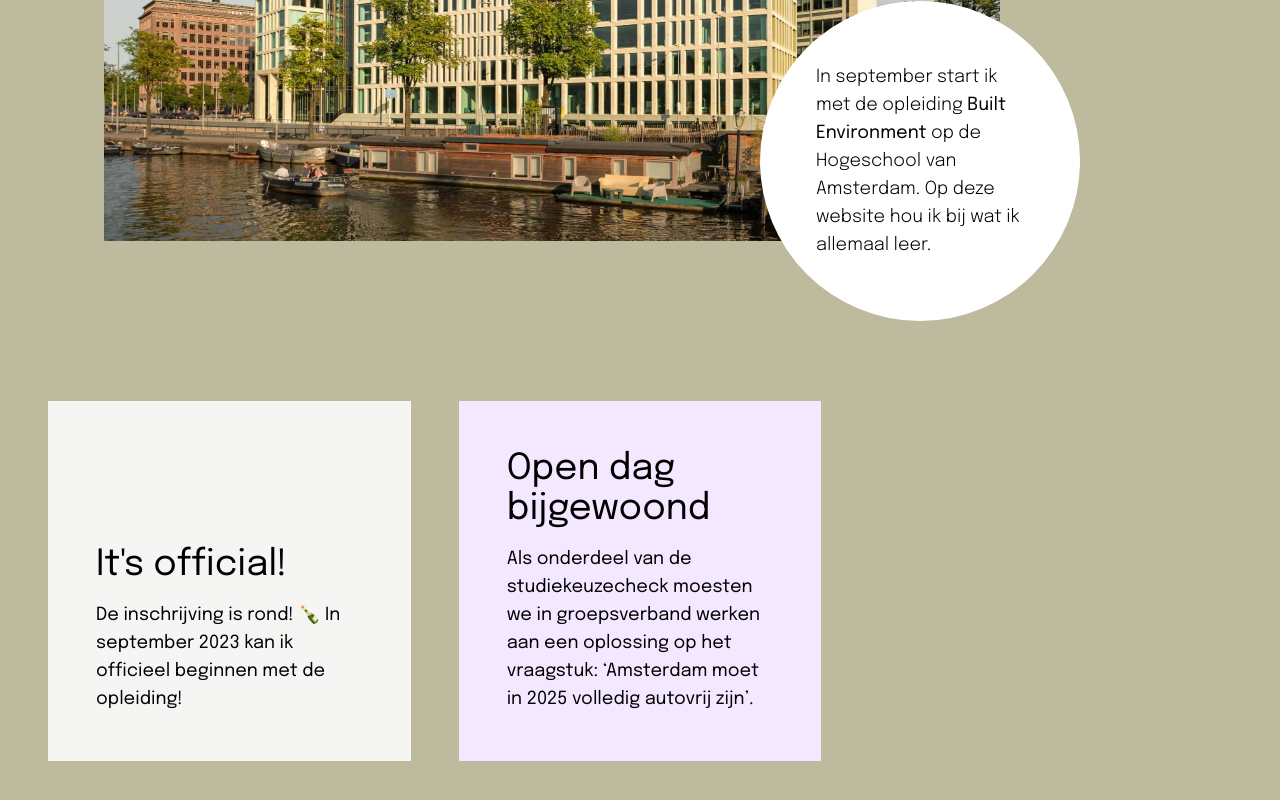
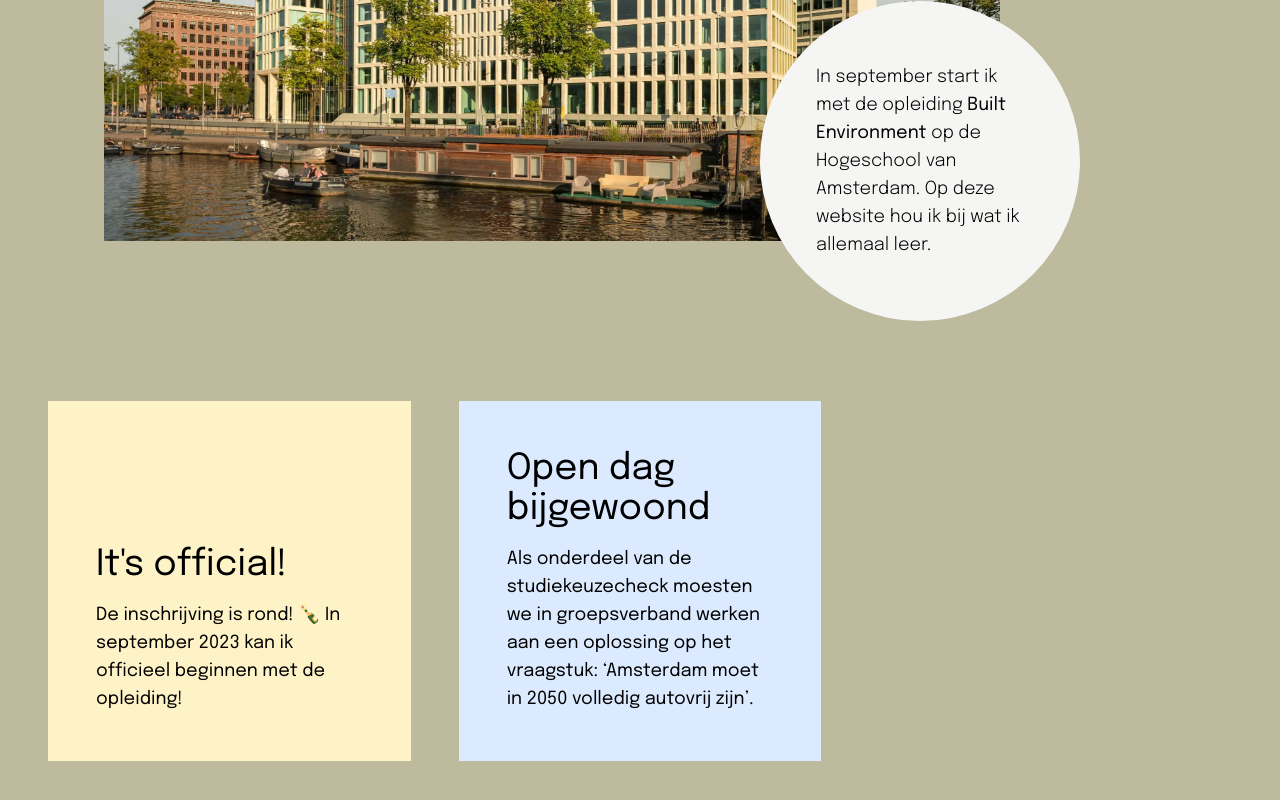
Before and after one commit to romerdev/bouwblog, a Next.js app: page / in a window 1280 px wide. Shown: the part 596-1396 px from the top of the page. Built offline with nearby package versions, Linux system fonts and the light colour scheme.

Commit message:
feat(news): remove typo and change colors

```diff
--- a/app/page.tsx
+++ b/app/page.tsx
@@ -14,19 +14,19 @@ export default function Home() {
               height={450}
               priority
             />
-            <div className="md:absolute md:bottom-0 right-0 xl:translate-x-1/4 md:translate-y-1/4 md:h-80 md:w-80 md:bg-white pt-4 md:p-14 md:flex justify-center items-center md:rounded-full font-light text-lg">
+            <div className="md:absolute md:bottom-0 right-0 xl:translate-x-1/4 md:translate-y-1/4 md:h-80 md:w-80 md:bg-stone-100 pt-4 md:p-14 md:flex justify-center items-center md:rounded-full font-light text-lg">
               <p>In september start ik met de opleiding <strong>Built Environment</strong> op de Hogeschool van Amsterdam. Op deze website hou ik bij wat ik allemaal leer.</p>
             </div>
         </div>
 
         <ul className="grid md:grid-cols-2 xl:grid-cols-3 gap-12">
-          <li className="bg-stone-100 p-8 md:p-12 flex flex-col justify-end">
+          <li className="bg-amber-100 p-8 md:p-12 flex flex-col justify-end">
             <h2 className="text-light text-3xl md:text-4xl mb-4">It&apos;s official!</h2>
             <p className="md:text-lg">De inschrijving is rond! 🍾 In september 2023 kan ik officieel beginnen met de opleiding!</p>
           </li>
-          <li className="bg-purple-100 p-8 md:p-12">
+          <li className="bg-blue-100 p-8 md:p-12">
             <h2 className="text-light text-3xl md:text-4xl mb-4">Open dag bijgewoond</h2>
-            <p className="md:text-lg">Als onderdeel van de studiekeuzecheck moesten we in groepsverband werken aan een oplossing op het vraagstuk: &lsquo;Amsterdam moet in 2025 volledig autovrij zijn&rsquo;. </p>
+            <p className="md:text-lg">Als onderdeel van de studiekeuzecheck moesten we in groepsverband werken aan een oplossing op het vraagstuk: &lsquo;Amsterdam moet in 2050 volledig autovrij zijn&rsquo;. </p>
           </li>
         </ul>
       </Wrapper>
```
